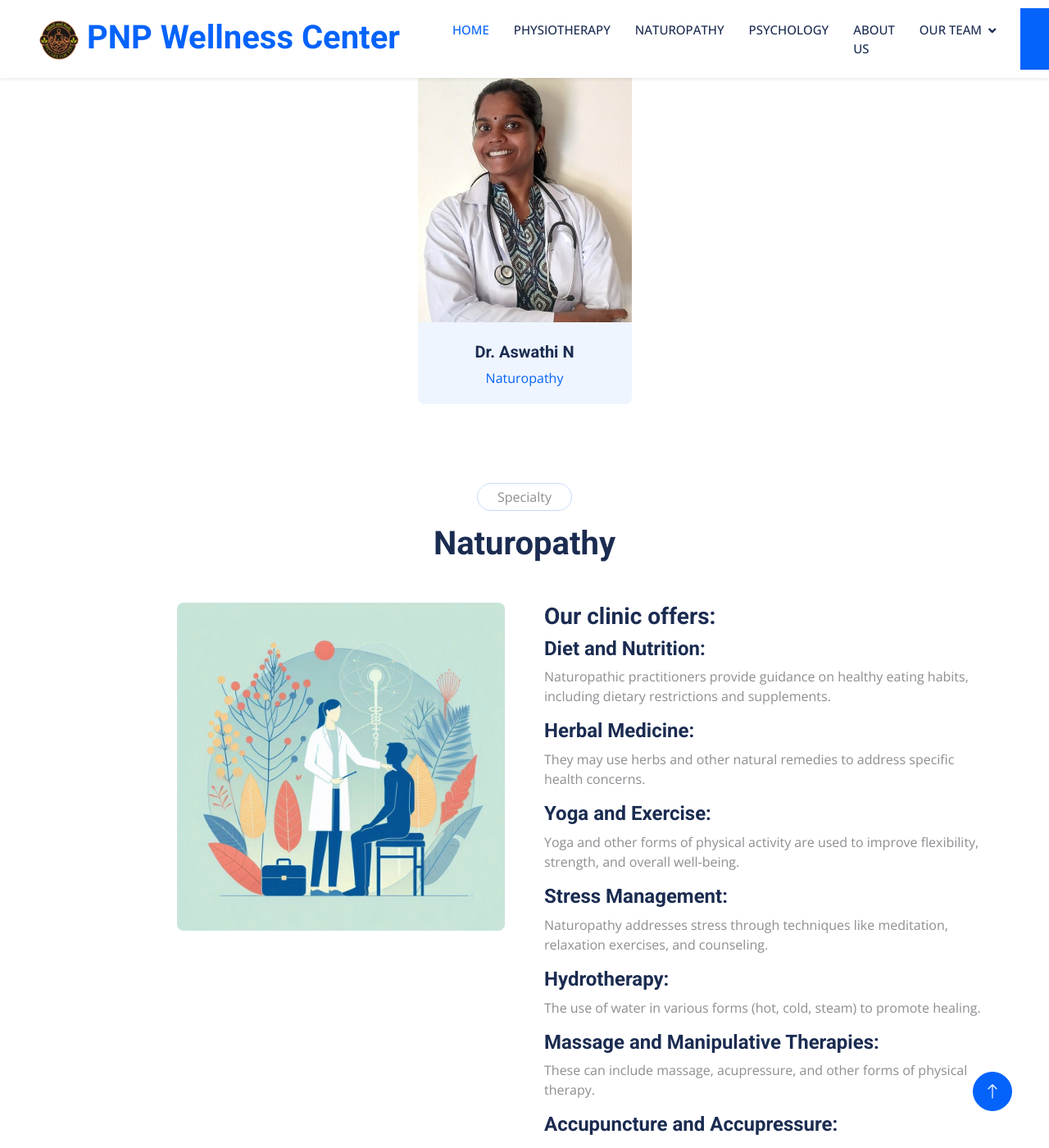
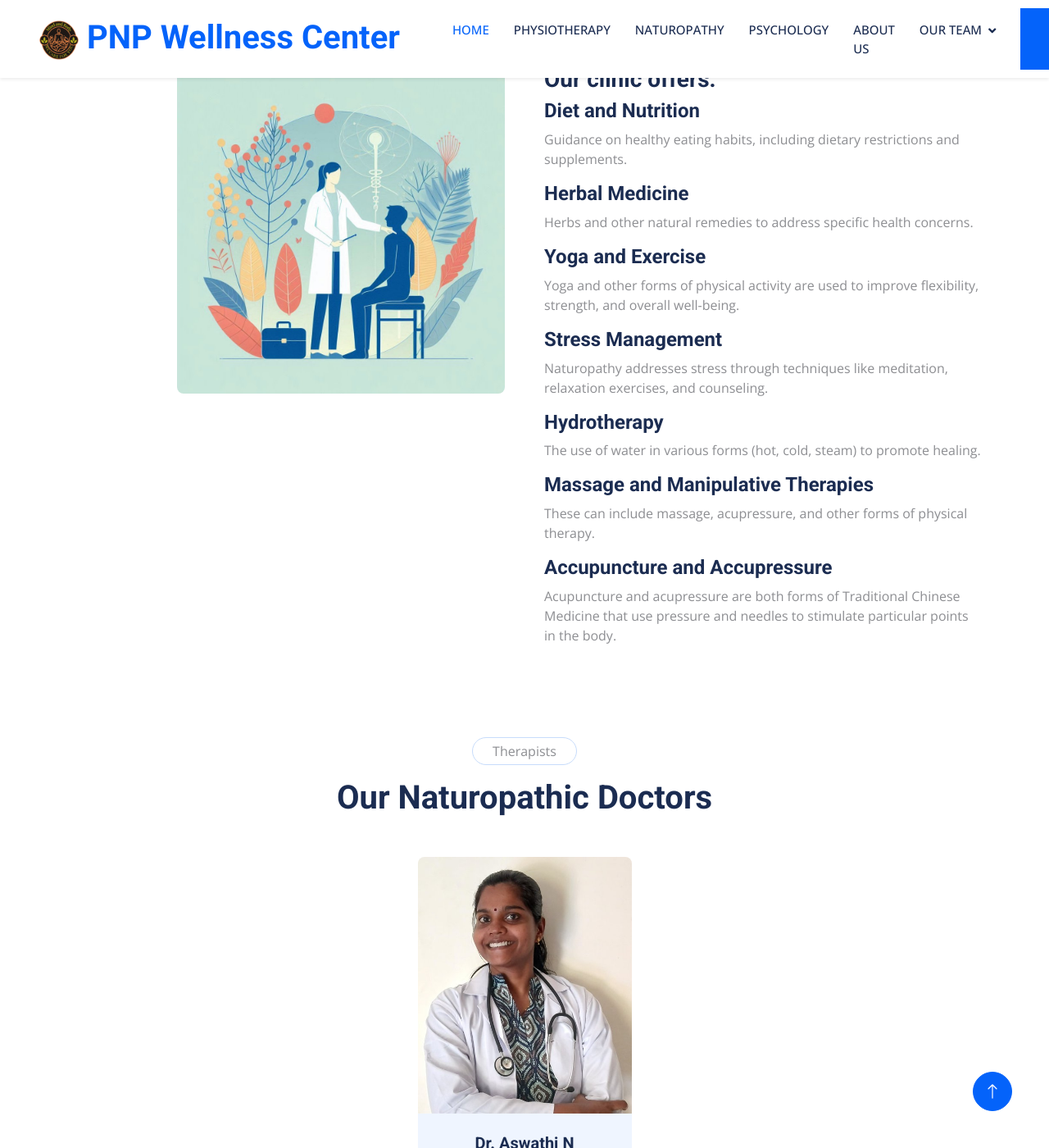
Before and after one commit to betsyrosethomas/betsyrosethomas.github.io, a Jekyll site: the page built from specialty/naturopathy.html, in a window 1280 px wide and 1400 px high, scrolled down 619 px. Shown: the whole window at 82% size. Built offline with Jekyll 4.4.1, drawn with Linux system fonts in a browser that asks for light colours; nearby versions of some CDN libraries.

Commit message:
specialty text added

```diff
--- a/_layouts/specialty.html
+++ b/_layouts/specialty.html
@@ -21,6 +21,33 @@
     <!-- Page Header End -->
 
 
+
+    <!-- About Start -->
+    <div class="container-xxl py-5">
+        <div class="container">
+            <div class="text-center mx-auto mb-5 wow fadeInUp" data-wow-delay="0.1s" style="max-width: 600px;">
+                <p class="d-inline-block border rounded-pill py-1 px-4">Specialty</p>
+                <h1>{{ specialty.name }}</h1>
+            </div>
+            <div class="row g-5">
+
+                <div class="col-lg-6 wow fadeIn" data-wow-delay="0.1s">
+                    <div class="d-flex flex-column">
+                        <img class="img-fluid rounded w-75 align-self-end" src="{{ site.baseurl }}/img/{{ specialty.carousal-img }}" alt="">
+                    </div>
+                </div>
+
+                <div class="col-lg-6 wow fadeIn" data-wow-delay="0.1s">
+                    <div class="d-flex flex-column">
+                        {{ content }}
+                    </div>
+                </div>
+
+
+            </div>
+        </div>
+    </div>
+    <!-- About End -->
 
 
     <!-- Team Start -->
@@ -55,6 +82,3 @@
         </div>
     </div>
     <!-- Team End -->
-
-
-    {{ content }}
--- a/specialty/naturopathy.html
+++ b/specialty/naturopathy.html
@@ -6,49 +6,26 @@
 {% assign specialty = site.data.specialties | where: "slug", slug | first %}
 
 
-    <!-- About Start -->
-    <div class="container-xxl py-5">
-        <div class="container">
-            <div class="text-center mx-auto mb-5 wow fadeInUp" data-wow-delay="0.1s" style="max-width: 600px;">
-                <p class="d-inline-block border rounded-pill py-1 px-4">Specialty</p>
-                <h1>{{ specialty.name }}</h1>
-            </div>
-            <div class="row g-5">
 
-                <div class="col-lg-6 wow fadeIn" data-wow-delay="0.1s">
-                    <div class="d-flex flex-column">
-                        <img class="img-fluid rounded w-75 align-self-end" src="{{ site.baseurl }}/img/{{ specialty.carousal-img }}" alt="">
-                    </div>
-                </div>
+<h3>Our clinic offers:</h3>
 
-                <div class="col-lg-6 wow fadeIn" data-wow-delay="0.1s">
-                    <div class="d-flex flex-column">
-                        <h3>Our clinic offers:</h3>
+<h4>Diet and Nutrition</h4>
+<p>Guidance on healthy eating habits, including dietary restrictions and supplements.</p>
 
-                        <h4>Diet and Nutrition:</h4>
-                        <p>Naturopathic practitioners provide guidance on healthy eating habits, including dietary restrictions and supplements.</p>
+<h4>Herbal Medicine</h4>
+<p>Herbs and other natural remedies to address specific health concerns.</p>
 
-                        <h4>Herbal Medicine:</h4>
-                        <p>They may use herbs and other natural remedies to address specific health concerns.</p>
+<h4>Yoga and Exercise</h4>
+<p>Yoga and other forms of physical activity are used to improve flexibility, strength, and overall well-being.</p>
 
-                        <h4>Yoga and Exercise:</h4>
-                        <p>Yoga and other forms of physical activity are used to improve flexibility, strength, and overall well-being.</p>
+<h4>Stress Management</h4>
+<p>Naturopathy addresses stress through techniques like meditation, relaxation exercises, and counseling.</p>
 
-                        <h4>Stress Management:</h4>
-                        <p>Naturopathy addresses stress through techniques like meditation, relaxation exercises, and counseling.</p>
+<h4>Hydrotherapy</h4>
+<p>The use of water in various forms (hot, cold, steam) to promote healing.</p>
 
-                        <h4>Hydrotherapy:</h4>
-                        <p>The use of water in various forms (hot, cold, steam) to promote healing.</p>
+<h4>Massage and Manipulative Therapies</h4>
+<p>These can include massage, acupressure, and other forms of physical therapy.</p>
 
-                        <h4>Massage and Manipulative Therapies:</h4>
-                        <p>These can include massage, acupressure, and other forms of physical therapy.</p>
-
-                        <h4>Accupuncture and Accupressure: </h4>
-                    </div>
-                </div>
-
-
-            </div>
-        </div>
-    </div>
-    <!-- About End -->
+<h4>Accupuncture and Accupressure</h4>
+<p>Acupuncture and acupressure are both forms of Traditional Chinese Medicine that use pressure and needles to stimulate particular points in the body.</p>
```
Also changed, not shown: specialty/physiotherapy.html (+27 -0 lines), specialty/psychology.html (+23 -0 lines).
